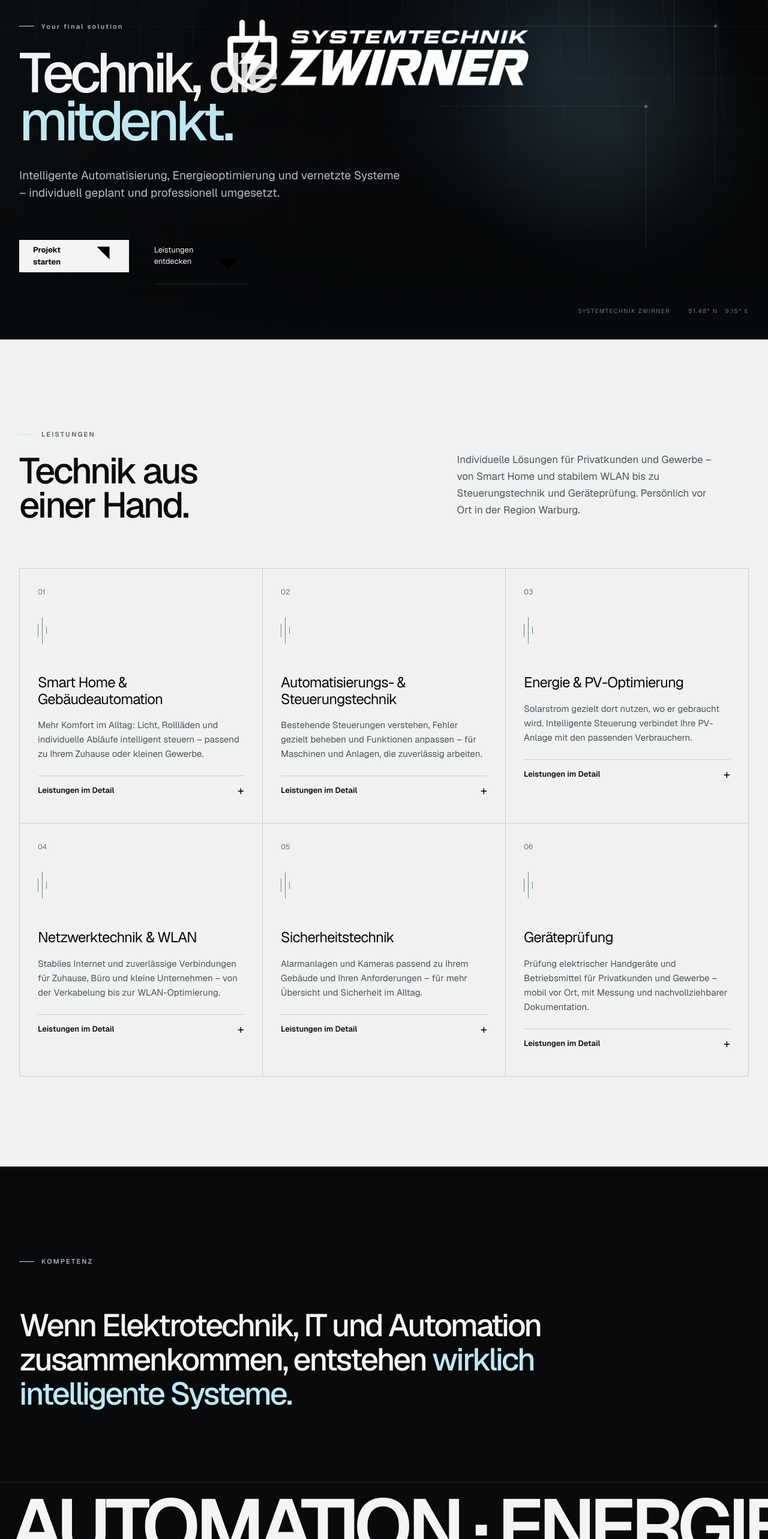
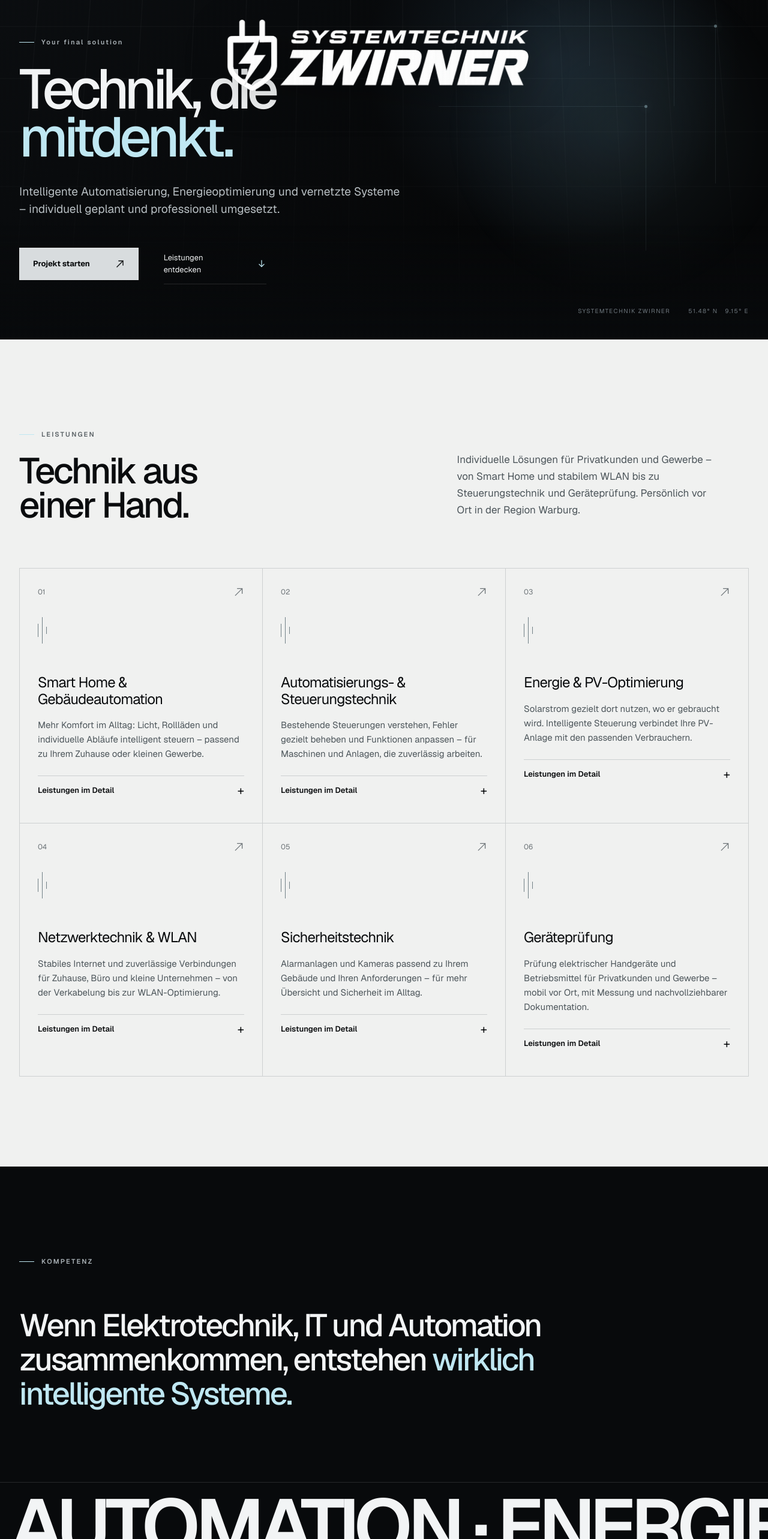
Before and after one commit to speedmaster1/systemtechnik-zwirner-website, a Next.js app: page / in a window 1280 px wide. Shown: the part 234-2800 px from the top of the page at 60% size. Built offline with nearby package versions, Linux system fonts and the light colour scheme.

Commit message:
Unify vector arrows in app/globals.css

```diff
--- a/app/globals.css
+++ b/app/globals.css
@@ -169,3 +169,12 @@ h2{font-size:clamp(40px,4.7vw,70px)}
 @media(max-width:900px),(pointer:coarse){
   .reveal{opacity:1!important;transform:none!important}
 }
+
+/* Einheitliche, feine Vektorpfeile und ein ruhigeres Premium-Grau. */
+.button{background:#d8dcde}
+.button:hover{background:#e5e8e9}
+.arrow-icon{display:block;width:16px;height:16px;flex:0 0 16px;fill:none;stroke:currentColor;stroke-width:1.35;stroke-linecap:square;stroke-linejoin:miter}
+.text-link .arrow-icon{color:var(--accent);width:15px;height:15px}
+.service-card__top .arrow-icon{width:18px;height:18px;stroke-width:1.15}
+.footer__bottom a{display:inline-flex;align-items:center;gap:9px}
+.footer__bottom .arrow-icon{width:14px;height:14px}
```
